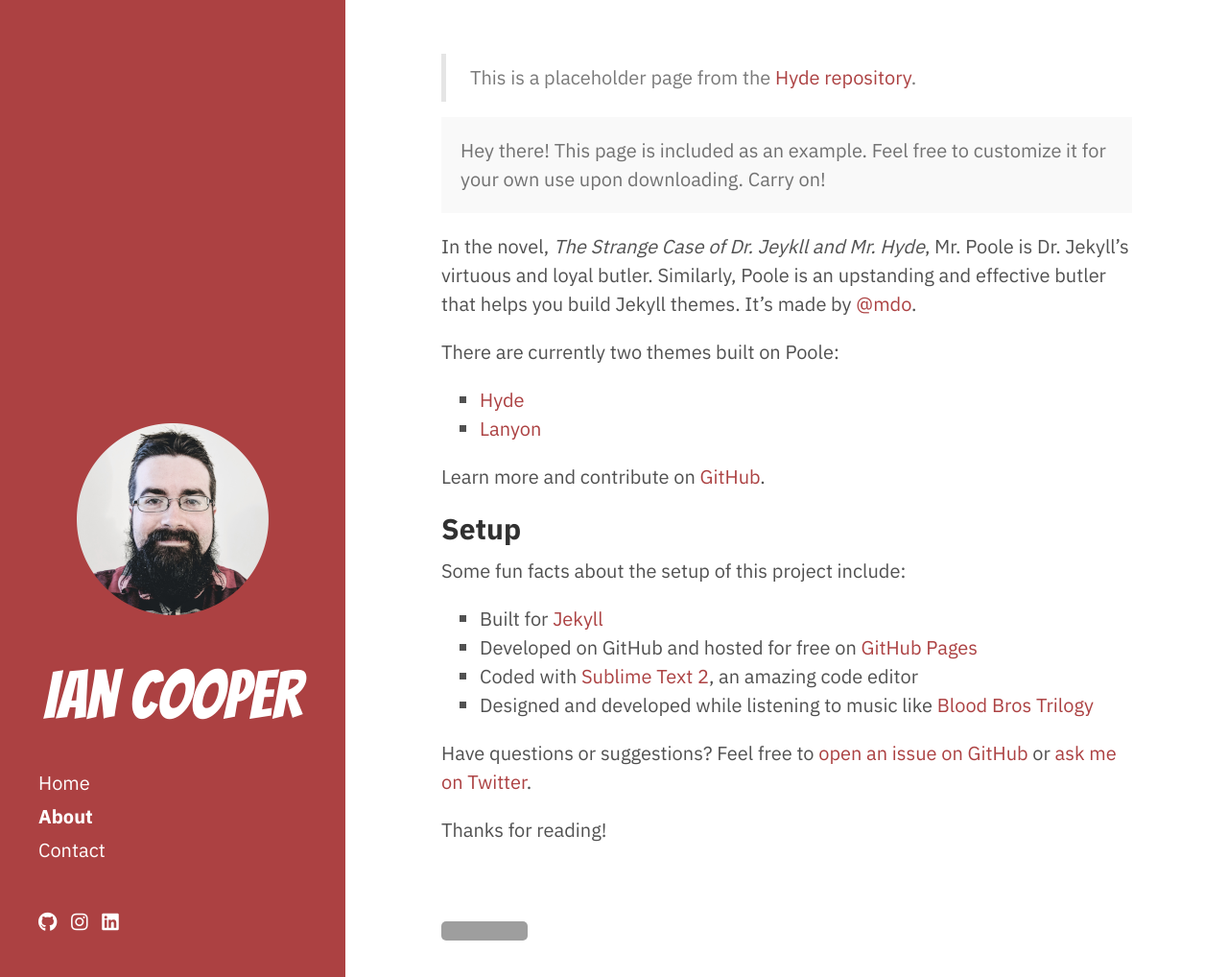
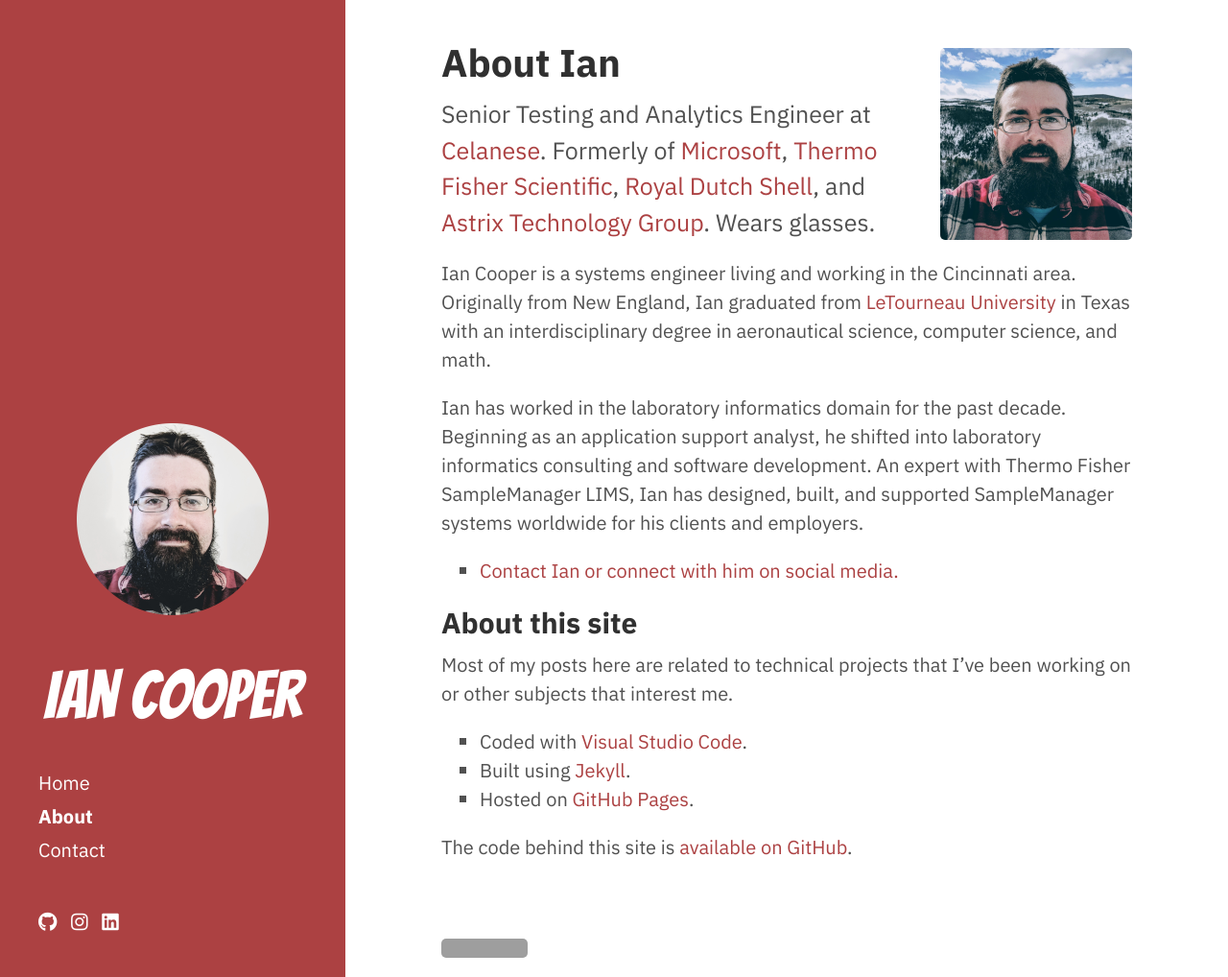
Before and after one commit to icooper/icooper.github.io, a Jekyll site: the page built from about.md, in a window 1280 px wide and 1018 px high. Shown: the whole window at 96% size. Built offline with Jekyll 4.4.1, drawn with Linux system fonts in a browser that asks for light colours; nearby versions of some CDN libraries; grey boxes are pictures that could not be loaded.

Commit message:
real content for about

```diff
--- a/about.md
+++ b/about.md
@@ -1,32 +1,34 @@
 ---
 layout: page
 title: About
+longTitle: About Ian
+img:
+  src: /assets/img/ianc-about.jpg
+  class: headimg-right-10rem
+  alt: Ian in the mountains
 ---
 
-> This is a placeholder page from the [Hyde repository](https://github.com/poole/hyde/blob/master/_posts/2012-02-07-example-content.md).
-
-<p class="message">
-  Hey there! This page is included as an example. Feel free to customize it for your own use upon downloading. Carry on!
+<p class="lead" markdown="1">
+  Senior Testing and Analytics Engineer at [Celanese](https://www.celanese.com).
+  Formerly of [Microsoft](https://www.microsoft.com),
+    [Thermo Fisher Scientific](https://www.thermofisher.com),
+    [Royal Dutch Shell](https://www.shell.com),
+    and [Astrix Technology Group](https://astrixinc.com/).
+  Wears glasses.
 </p>
 
-In the novel, *The Strange Case of Dr. Jeykll and Mr. Hyde*, Mr. Poole is Dr. Jekyll's virtuous and loyal butler. Similarly, Poole is an upstanding and effective butler that helps you build Jekyll themes. It's made by [@mdo](https://twitter.com/mdo).
+Ian Cooper is a systems engineer living and working in the Cincinnati area. Originally from New England, Ian graduated from [LeTourneau University](https://www.letu.edu) in Texas with an interdisciplinary degree in aeronautical science, computer science, and math.
 
-There are currently two themes built on Poole:
+Ian has worked in the laboratory informatics domain for the past decade. Beginning as an application support analyst, he shifted into laboratory informatics consulting and software development. An expert with Thermo Fisher SampleManager LIMS, Ian has designed, built, and supported SampleManager systems worldwide for his clients and employers.
 
-* [Hyde](http://hyde.getpoole.com)
-* [Lanyon](http://lanyon.getpoole.com)
+* [Contact Ian or connect with him on social media.](/contact.html)
 
-Learn more and contribute on [GitHub](https://github.com/poole).
+## About this site
 
-## Setup
+Most of my posts here are related to technical projects that I've been working on or other subjects that interest me.
 
-Some fun facts about the setup of this project include:
+* Coded with [Visual Studio Code](https://code.visualstudio.com).
+* Built using [Jekyll](https://jekyllrb.com).
+* Hosted on [GitHub Pages](https://pages.github.com).
 
-* Built for [Jekyll](http://jekyllrb.com)
-* Developed on GitHub and hosted for free on [GitHub Pages](https://pages.github.com)
-* Coded with [Sublime Text 2](http://sublimetext.com), an amazing code editor
-* Designed and developed while listening to music like [Blood Bros Trilogy](https://soundcloud.com/maddecent/sets/blood-bros-series)
-
-Have questions or suggestions? Feel free to [open an issue on GitHub](https://github.com/poole/issues/new) or [ask me on Twitter](https://twitter.com/mdo).
-
-Thanks for reading!
+The code behind this site is [available on GitHub](https://github.com/icooper/icooper.github.io).
```
Also changed, not shown: assets/img/ianc-about.jpg (added).
